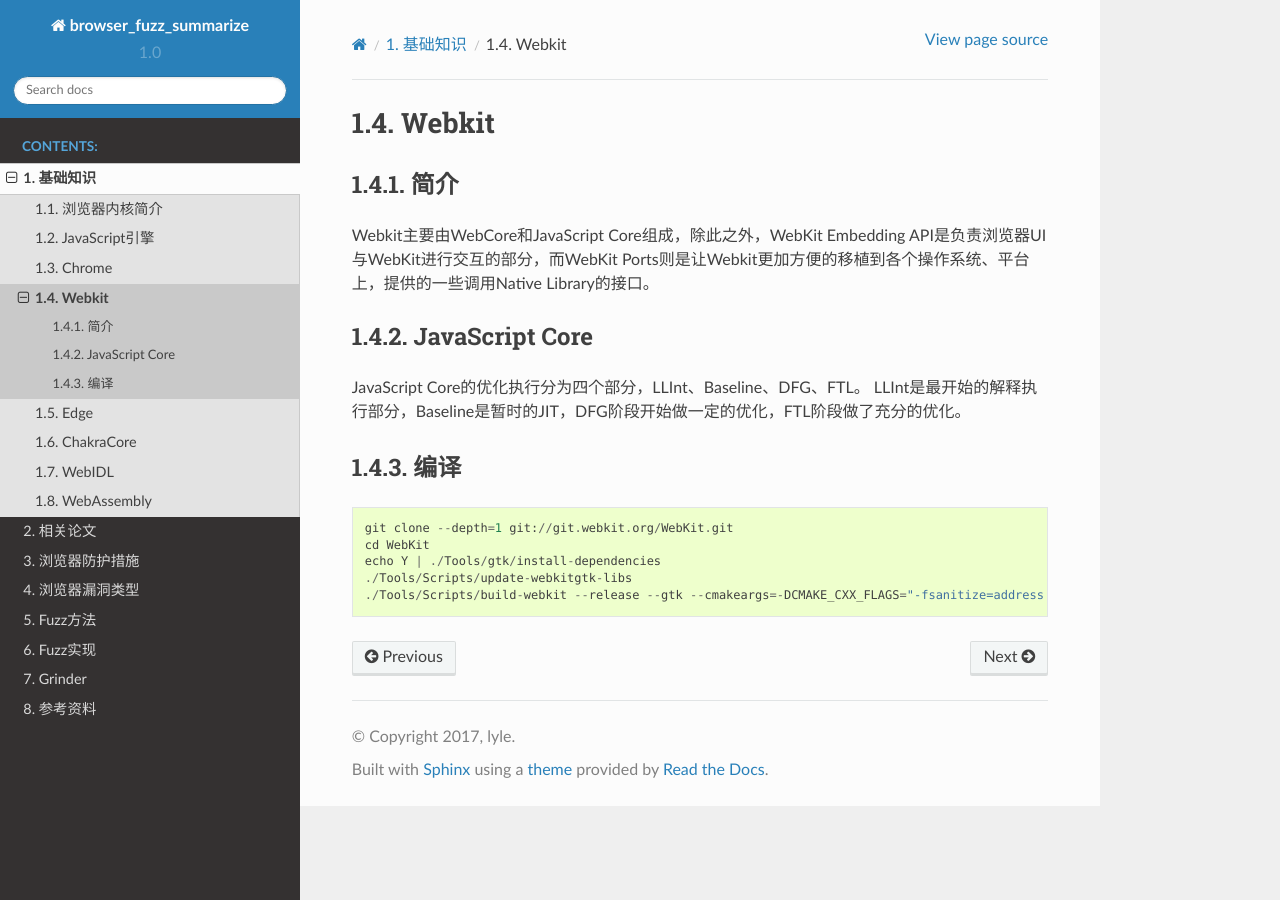
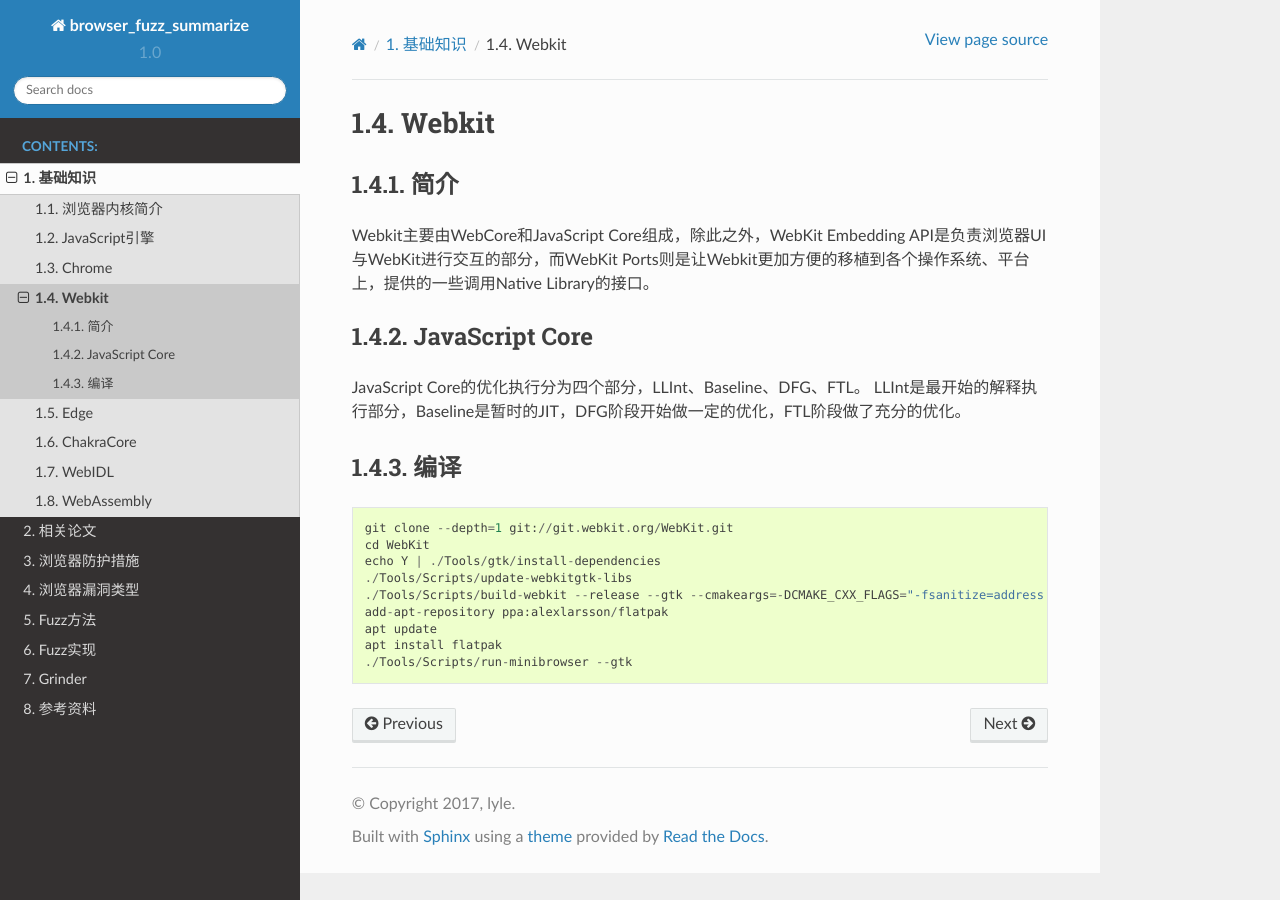
Before and after one commit to LyleMi/Browser-Fuzz-Summarize, a Sphinx documentation site: the page built from source/intro/webkit.rst, in a window 1280 px wide. Built offline with Sphinx 7.4.7 and the Read the Docs theme 2.0.0, drawn with Linux system fonts in a browser that asks for light colours.

Commit message:
update install comand for webkit

```diff
--- a/source/intro/webkit.rst
+++ b/source/intro/webkit.rst
@@ -20,3 +20,7 @@
     echo Y | ./Tools/gtk/install-dependencies
     ./Tools/Scripts/update-webkitgtk-libs
     ./Tools/Scripts/build-webkit --release --gtk --cmakeargs=-DCMAKE_CXX_FLAGS="-fsanitize=address -fno-omit-frame-pointer -g -DCMAKE_C_COMPILER=clang -DCMAKE_CXX_COMPILER=clang++"
+    add-apt-repository ppa:alexlarsson/flatpak
+    apt update
+    apt install flatpak
+    ./Tools/Scripts/run-minibrowser --gtk
```
